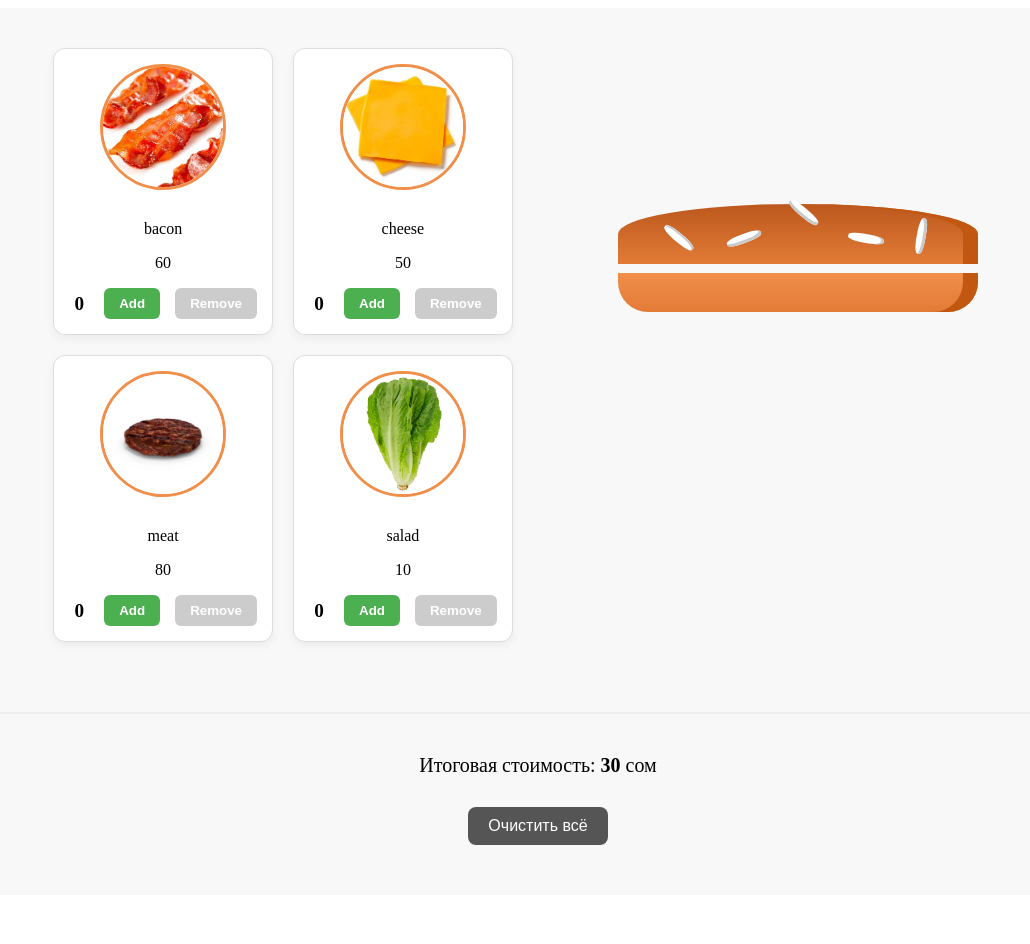
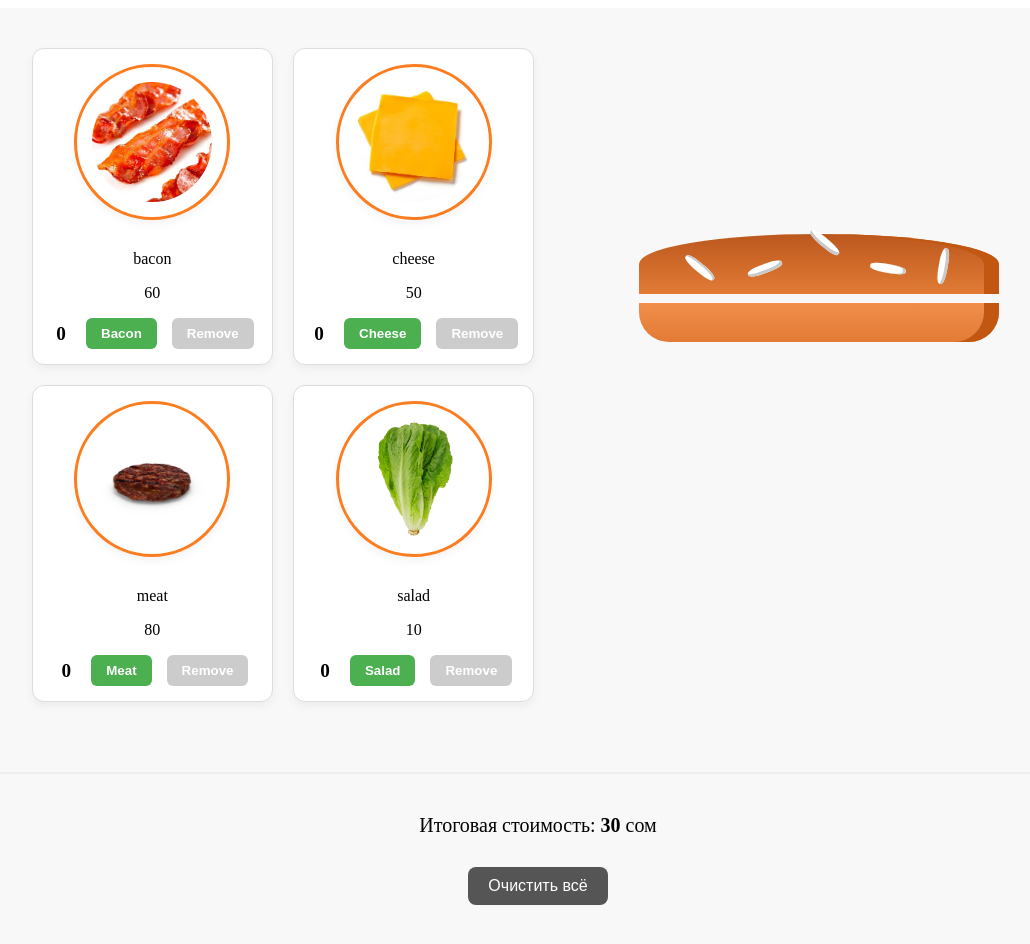
Before and after one commit to KanimetovDying2/homework-55, a React (Vite) app: page / in a window 1280 px wide. Shown: the top 944 px of the page, without its empty margins (102-1132 px from the left). Before the commit the page ends 903 px from the top, so only its background shows below. Built offline with nearby package versions, Linux system fonts and the light colour scheme.

Commit message:
ui: refactor some style and Controls component

```diff
--- a/src/App.css
+++ b/src/App.css
@@ -47,12 +47,17 @@
 }
 
 .control-item img {
+  cursor: pointer;
   width: 120px;
   height: 120px;
   object-fit: cover;
   border-radius: 50%;
   margin-bottom: 10px;
-  border: 3px solid #f08e4a;
+  border: 3px solid #fc7c20;
+}
+
+.control-item img:hover {
+  border: 3px solid #34ff07;
 }
 
 .control-item h3 {
@@ -80,6 +85,7 @@
 .add-btn {
   background-color: #4caf50;
   color: white;
+  text-transform: capitalize;
 }
 .add-btn:hover {
   background-color: #45a049;
--- a/src/components/Controls.tsx
+++ b/src/components/Controls.tsx
@@ -11,15 +11,24 @@ interface Props {
 const Controls = ({ name, price, count, image, onAdd, onRemove, disabledRemove }: Props) => {
   return (
     <div className="control-item">
-      <img src={image} alt={name} className="ingredient-img" />
+      <img
+        src={image}
+        alt={name}
+        className="ingredient-img control-item"
+        onClick={onAdd}
+      />
       <p>{name}</p>
       <p>{price}</p>
       <div className="controls-row">
         <span className="count-display">{count}</span>
         <button className="control-btn add-btn" onClick={onAdd}>
-          Add
+          {name}
         </button>
-        <button className="control-btn remove-btn" onClick={onRemove} disabled={disabledRemove}>
+        <button
+          className="control-btn remove-btn"
+          onClick={onRemove}
+          disabled={disabledRemove}
+        >
           Remove
         </button>
       </div>
```
